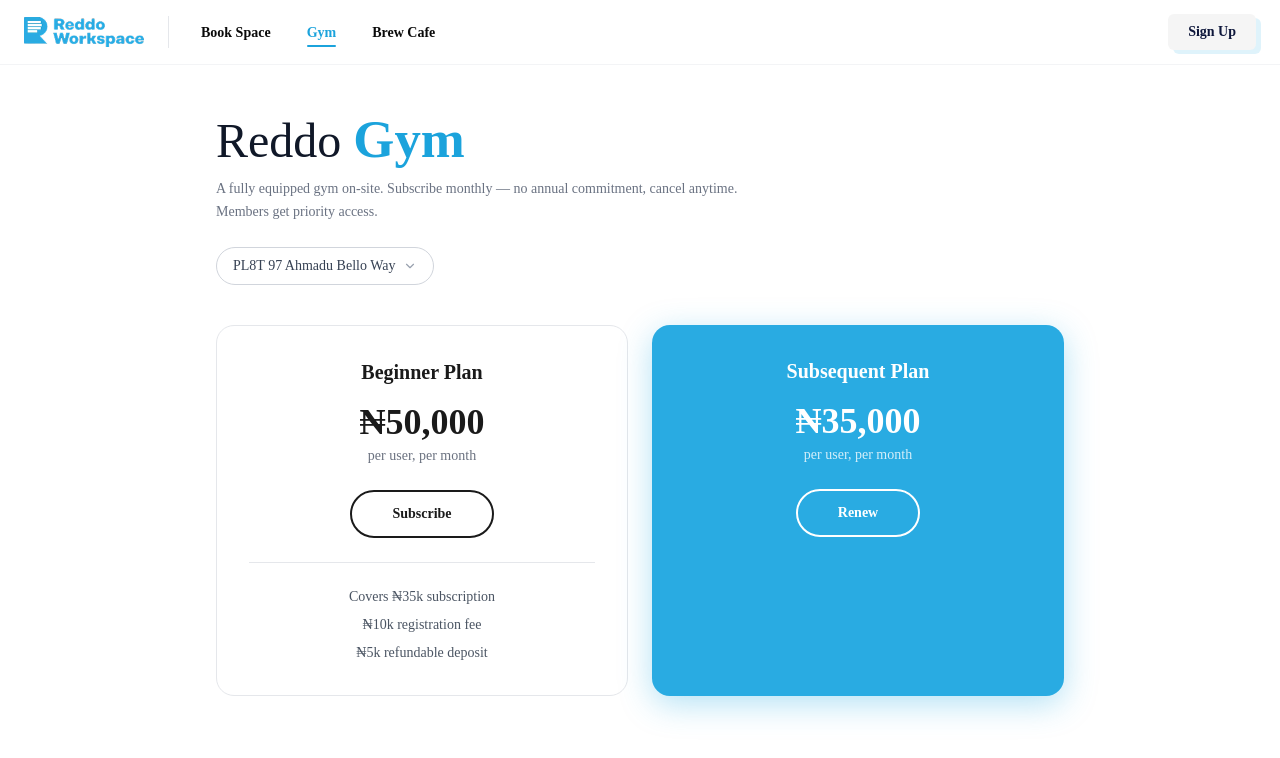
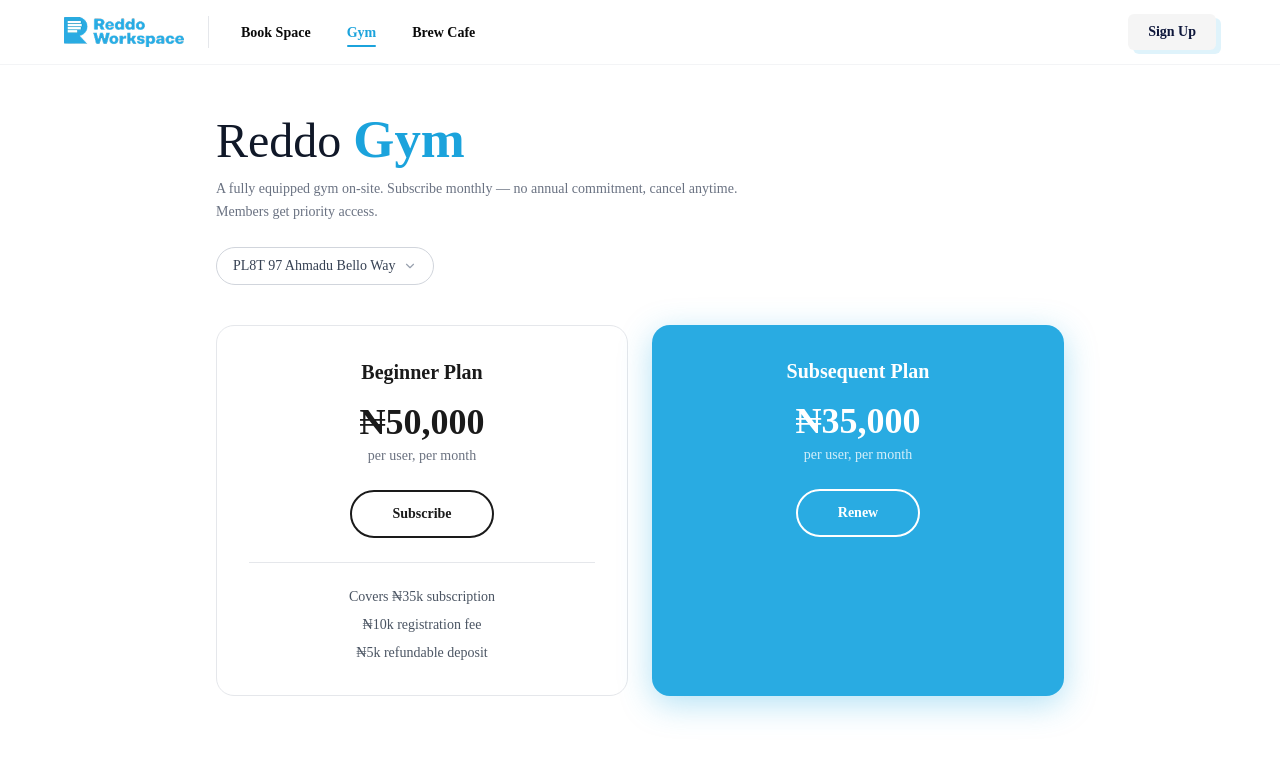
Before and after one commit to ifepluscoorg/Reddo-frontend, a Next.js app: page /Gym in a window 1280 px wide. Shown: the top 758 px of the page. Built offline with nearby package versions, Linux system fonts and the light colour scheme; no server answers; a web font is replaced by a local one.

Commit message:
Fixed Conflicts

```diff
--- a/app/components/Navbar-second.tsx
+++ b/app/components/Navbar-second.tsx
@@ -18,7 +18,7 @@
 
   return (
     <nav className="w-full bg-white border-b border-gray-100 px-6 sticky top-0 z-20">
-      <div className="max-w-7xl mx-auto flex items-center h-16">
+      <div className="max-w-6xl mx-auto flex items-center h-16">
         {/* Logo */}
         <Link href="/" className="flex items-center pr-6">
           <Image
```
